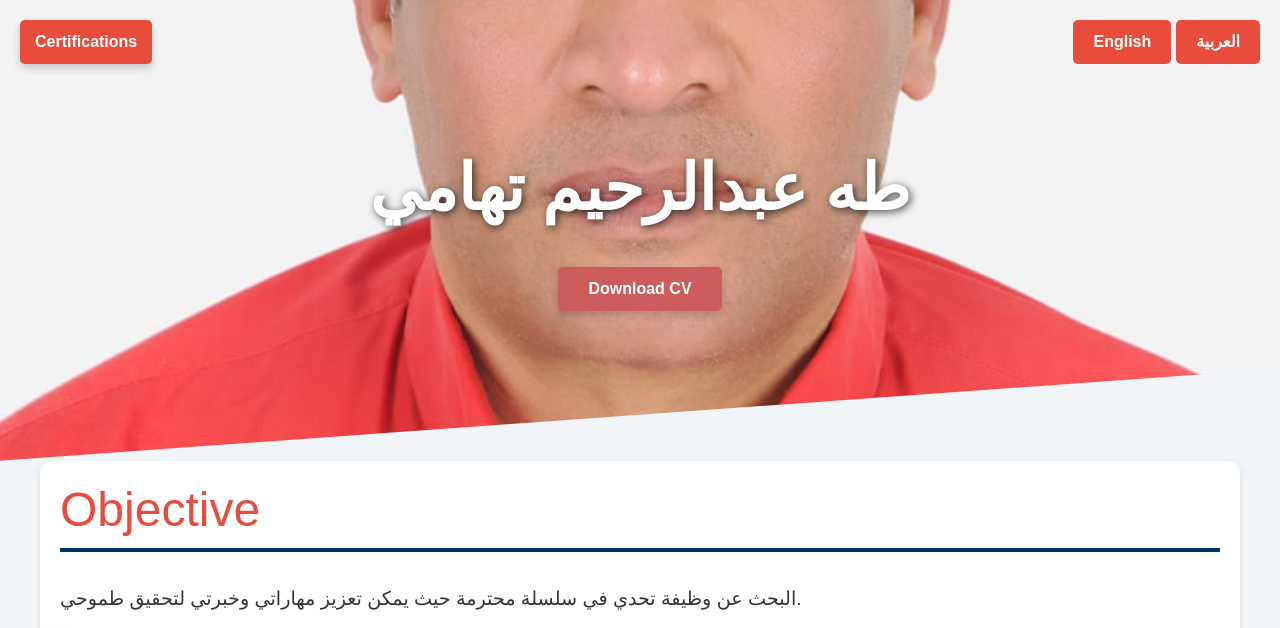
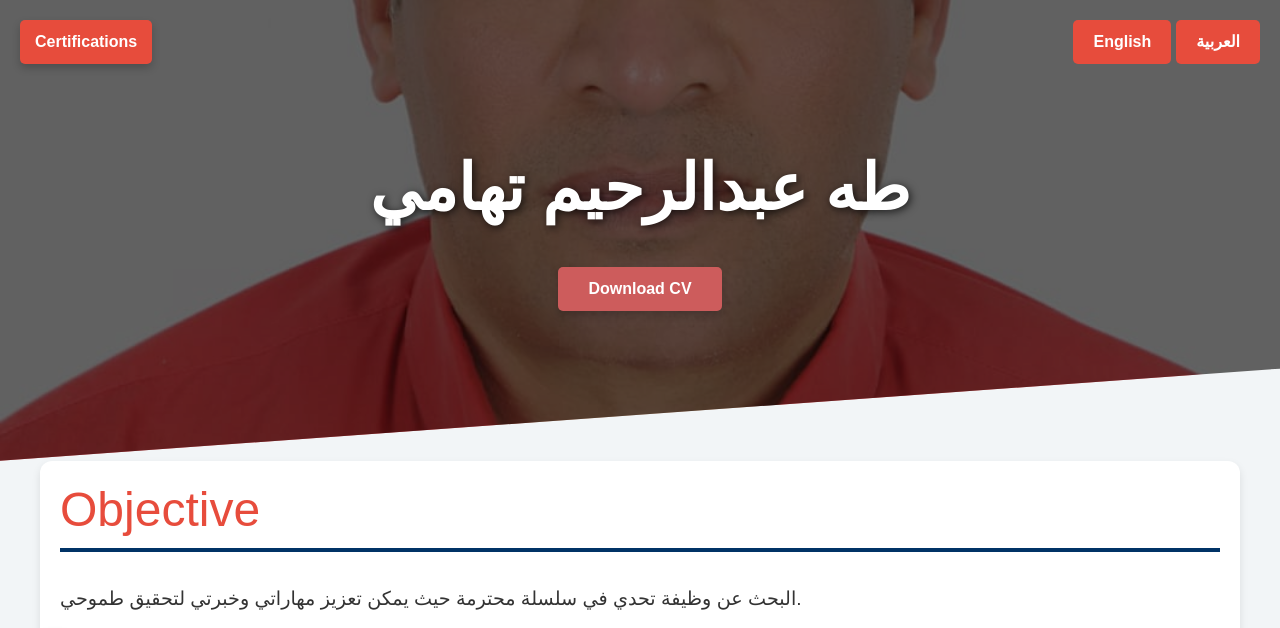
Before and after one commit to SaifWebSolutions/Taha-Tohami, a plain HTML site: page index.html in a window 1280 px wide. Shown: the top 628 px of the page. Drawn offline with nearby package versions, Linux system fonts and the light colour scheme.

Commit message:
index.html

```diff
--- a/index.html
+++ b/index.html
@@ -44,21 +44,34 @@ header {
     clip-path: polygon(0 0, 100% 0, 100% 80%, 0 100%);
 }
 
+header::before {
+    content: '';
+    position: absolute;
+    top: 0;
+    left: 0;
+    width: 100%;
+    height: 100%;
+    background-color: rgba(0, 0, 0, 0.6); /* Adjust this value for more or less darkness */
+    z-index: 1;
+}
+
 header h1 {
     font-size: 4em;
     font-weight: bold;
     margin-bottom: 20px;
     text-shadow: 2px 2px 8px rgba(0, 0, 0, 0.7);
+    position: relative;
+    z-index: 2;
 }
-
-
 
 header .language-switch {
     position: absolute;
     right: 20px;
     top: 20px;
     display: flex;
+    z-index: 2;
 }
+
 
 header .language-switch button {
 
@@ -168,11 +181,15 @@ header .language-switch button:hover {
     font-weight: bold;
     box-shadow: 0 4px 8px rgba(0, 0, 0, 0.2);
     transition: background-color 0.3s ease, transform 0.3s ease;
+    position: relative;
+    z-index: 3; /* Ensure it's above the overlay */
 }
 
         .download-cv-button:hover {
             background-color: #000000;
             transform: scale(1.05);
+
+
         }
 
 .content {
```
Lines whose indentation alone changed are shown as unchanged.
